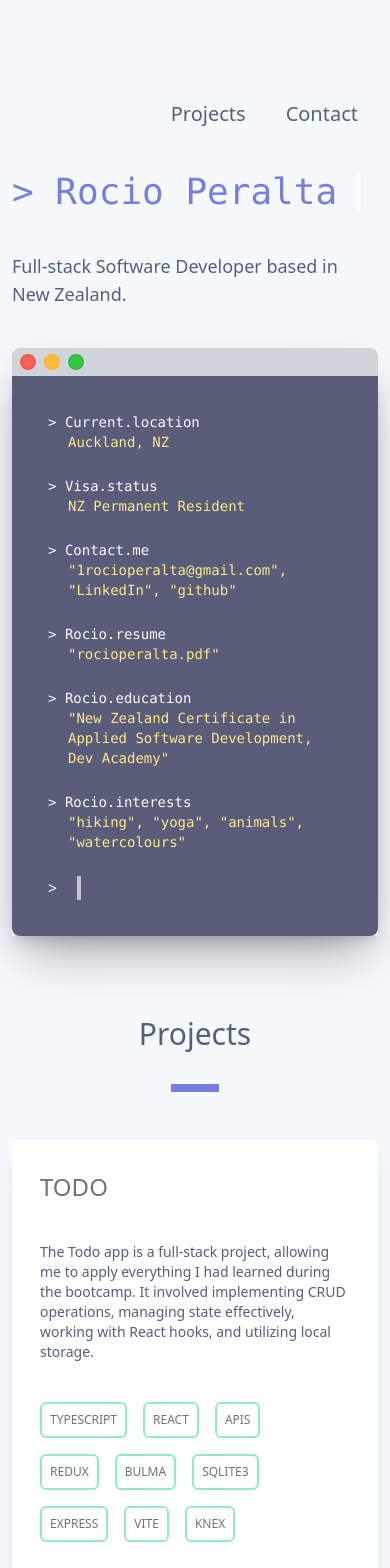
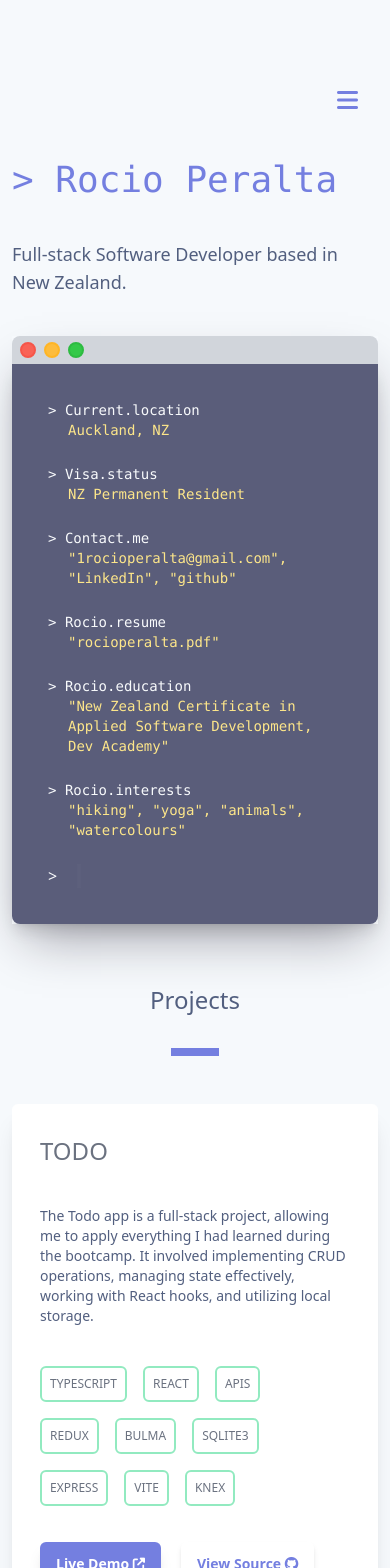
Before and after one commit to rocio-peralta/portfolio-rocio, a React (Vite) app: page / in a window 390 px wide. Shown: the top 1568 px of the page. Built offline with nearby package versions, Linux system fonts and the light colour scheme; a web font is replaced by a local one.

Commit message:
add: responsive design for navbar

```diff
--- a/src/App.tsx
+++ b/src/App.tsx
@@ -14,7 +14,7 @@ export default function App() {
         <div className="projects">
           <h2
             id="projects"
-            className="section-title font-camphor font-open-sans font-segoe-ui mt-10 pt-10 text-center font-sans text-3xl font-medium text-grey"
+            className="section-title font-camphor font-open-sans font-segoe-ui mt-5 pt-10  text-center font-sans text-2xl font-medium text-grey md:mt-10 md:text-3xl"
           >
             Projects
           </h2>
@@ -25,7 +25,7 @@ export default function App() {
         <div className="contact">
           <h2
             id="contact"
-            className="section-title font-camphor font-open-sans mt-10 pt-10 text-center font-sans text-3xl font-medium text-grey"
+            className="section-title font-camphor font-open-sans font-segoe-ui mt-0 pt-0  text-center font-sans text-2xl font-medium text-grey md:mt-10 md:text-3xl"
           >
             Contact me!
           </h2>
--- a/src/components/ContactLinks.tsx
+++ b/src/components/ContactLinks.tsx
@@ -3,8 +3,8 @@ import React from 'react';
 function ContactLinks() {
   return (
     <>
-      <div className=" mt-24 flex flex-wrap justify-center pb-32 text-center text-2xl">
-        <span className="mr-10">
+      <div className=" mt-10 flex flex-wrap justify-center pb-10 text-center text-xl md:mt-24 md:pb-32 md:text-2xl">
+        <span className="mr-5 md:mr-10">
           <a
             rel="noopener noreferrer"
             target="_blank"
@@ -14,7 +14,7 @@ function ContactLinks() {
             Gmail
           </a>
         </span>
-        <span className="mr-10">
+        <span className="mr-5 md:mr-10">
           <a
             rel="noopener noreferrer"
             target="_blank"
--- a/src/components/Navbar.tsx
+++ b/src/components/Navbar.tsx
@@ -1,14 +1,27 @@
+import React, { useState } from 'react';
+
 function Navbar() {
+  const [isMobileMenuOpen, setMobileMenuOpen] = useState(false);
+
+  const handleMobileMenuToggle = () => {
+    setMobileMenuOpen(!isMobileMenuOpen);
+  };
+
   return (
     <>
-      <div className="font-open-sans mt-10 flex justify-end pt-10 text-center font-sans text-xl font-light text-grey">
-        <div className="p-5">
+      <nav className="font-open-sans flex justify-end pt-10 text-center font-sans text-xl font-light text-grey md:mt-10">
+        <div className={`p-5 ${isMobileMenuOpen ? '' : 'hidden md:block'}`}>
           <a href="#projects">Projects</a>
         </div>
-        <div className="p-5">
+        <div className={`p-5 ${isMobileMenuOpen ? '' : 'hidden md:block'}`}>
           <a href="#contact">Contact</a>
         </div>
-      </div>
+        <div className="p-5 md:hidden">
+          <button onClick={handleMobileMenuToggle}>
+            <i className=" fa-solid fa-bars text-2xl text-purple"></i>
+          </button>
+        </div>
+      </nav>
     </>
   );
 }
```
